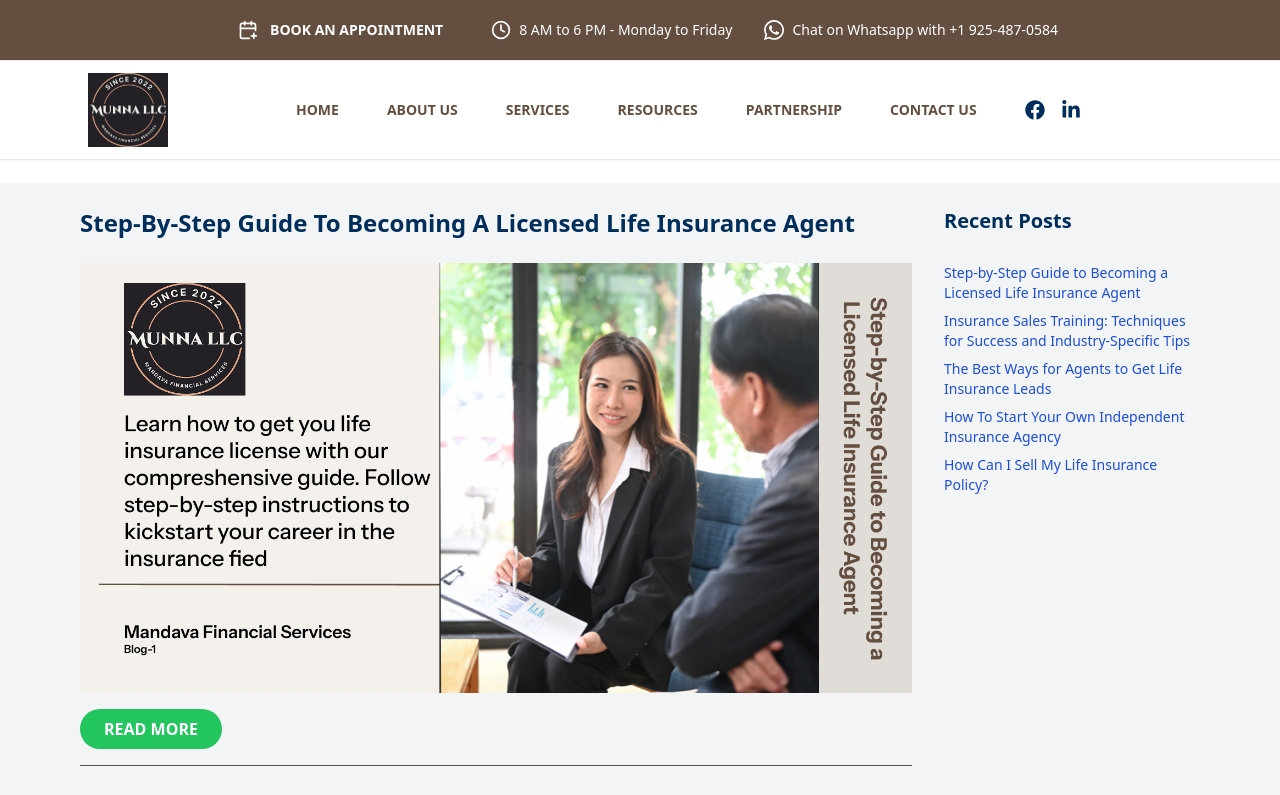
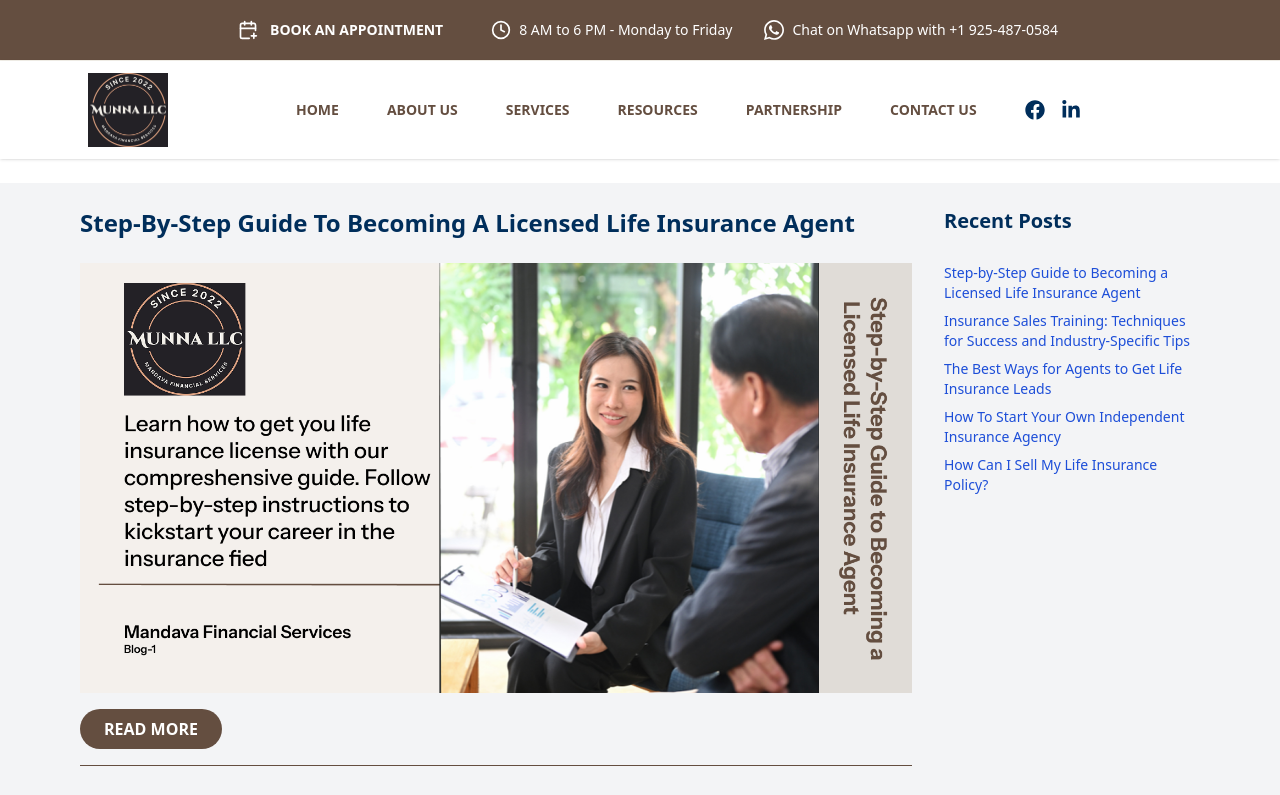
Before and after one commit to nirajsai1/retire_wisely, a React (Create React App) app: page /our_blog in a window 1280 px wide. Shown: the top 795 px of the page. Built offline with nearby package versions, Linux system fonts and the light colour scheme.

Commit message:
Colors updated

```diff
--- a/src/js/Our_blog.js
+++ b/src/js/Our_blog.js
@@ -53,7 +53,7 @@ export const Our_blog = () =>
             </div>
             <div className="">
               <img src={post.image} alt="Insurance Guide" className="w-full h-full  mb-4" />
-              <Link to={post.link} className="inline-block bg-green-500 hover:bg-green-600 text-white font-semibold px-6 py-2 rounded-full">
+              <Link to={post.link} className="inline-block bg-[#644e40] hover:bg-green-600 text-white font-semibold px-6 py-2 rounded-full">
                 READ MORE
               </Link>
             </div>
```
